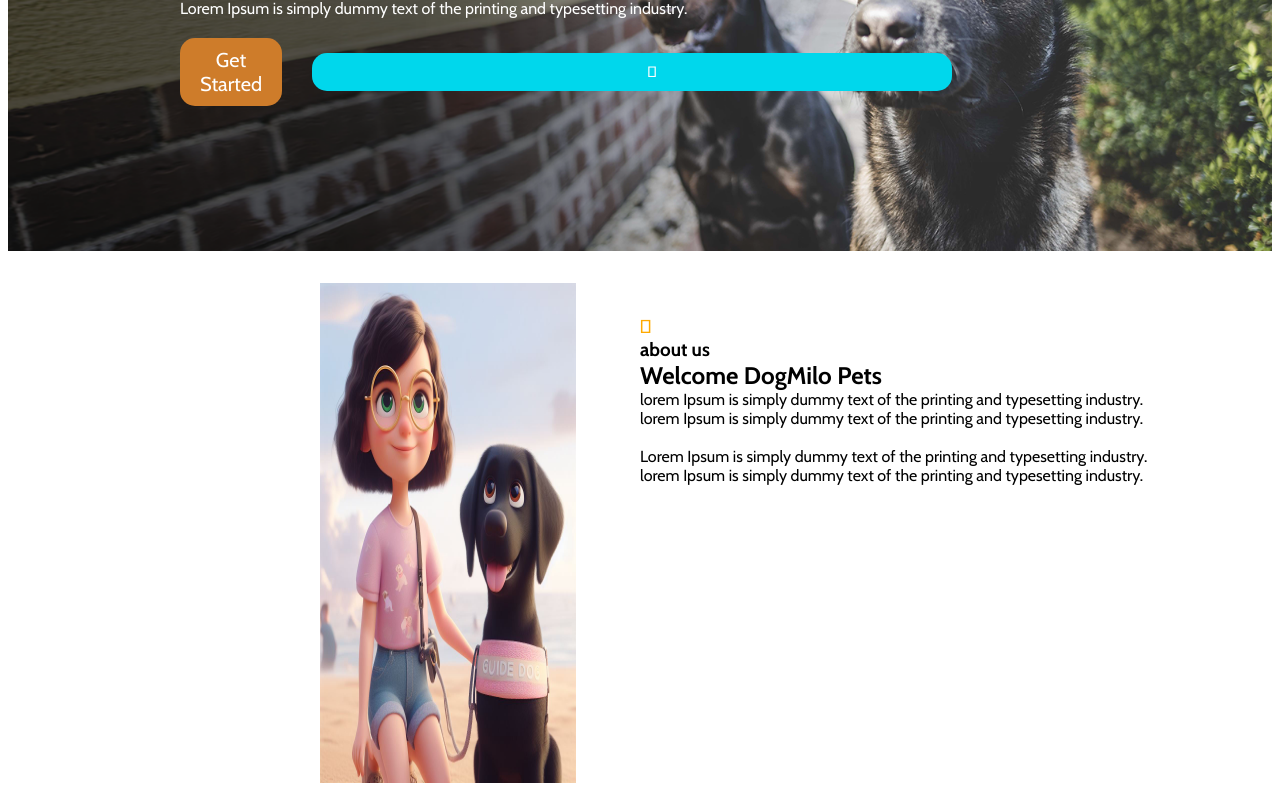
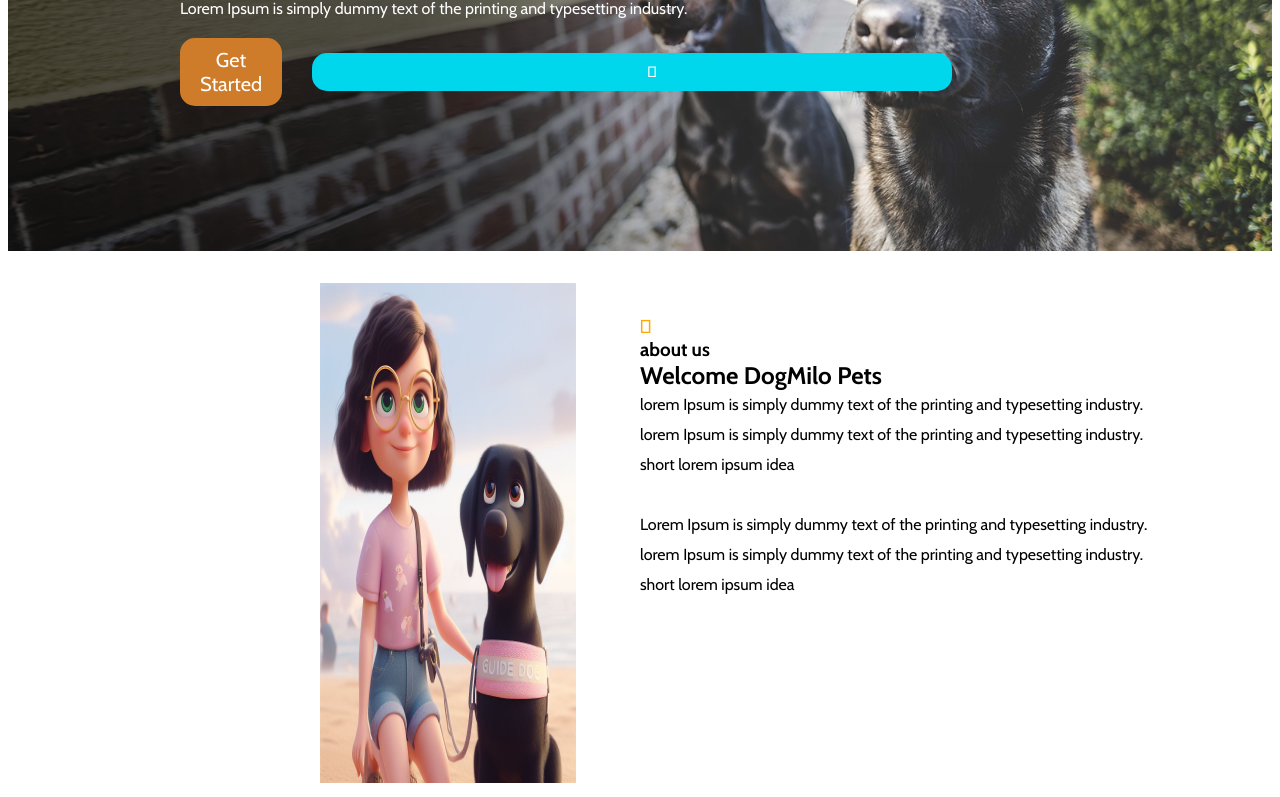
Before and after one commit to maurocazzato/proj-html-vuejs, a Vue app: page / in a window 1280 px wide. Shown: the part 495-1292 px from the top of the page. Built offline with nearby package versions, Linux system fonts and the light colour scheme.

Commit message:
piccola modifica alla sezione 1

```diff
--- a/src/components/pages/appHome.vue
+++ b/src/components/pages/appHome.vue
@@ -48,10 +48,12 @@
             <div id="P-container">
               <p>lorem Ipsum is simply dummy text of the printing and typesetting industry. </p>
               <p>lorem Ipsum is simply dummy text of the printing and typesetting industry. </p>
+              <p>short lorem ipsum idea</p>
               <br>
 
               <p>Lorem Ipsum is simply dummy text of the printing and typesetting industry. </p>
               <p>lorem Ipsum is simply dummy text of the printing and typesetting industry. </p>
+              <p>short lorem ipsum idea</p>
             </div>
 
         </div>
@@ -288,6 +290,7 @@ margin-top: 20px;
         height: 500px;
 
         #P-container{
+          line-height: 30px;
           margin-right: 1003px;
         }
     }
```
